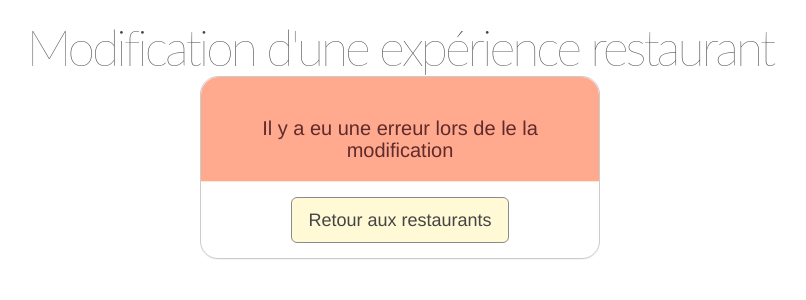
After one commit to MSanyat/Projet-Web, a PHP site: template templates/edit-error.phtml in a window 1280 px wide. The commit adds this page. Shown: the top 300 px of the page, without its empty margins (240-1046 px from the left). Run offline with PHP 8.4, Linux system fonts and the light colour scheme; the template is opened without the code that fills it, so the values that code supplies are empty; some libraries are stand-ins or nearby versions.

Commit message:
ajout d'une page edit-error

```diff
--- /dev/null
+++ b/templates/edit-error.phtml
@@ -0,0 +1,34 @@
+<!DOCTYPE html>
+<html>
+    <head>
+        <meta charset="utf-8"/>
+		<meta http-equiv="X-UA-Compatible" content="IE=edge">
+		<meta name="viewport" content="width=device-width, initial-scale=1">
+        <title>Modification d'une expérience restaurant</title>
+		<link href="css/bootstrap/css/bootstrap.min.css" rel="stylesheet">
+        <link href='css/stylesheet2.css' rel='stylesheet' type='text/css'>
+
+    </head>
+    <body id="body-form">
+        <h1>Modification d'une expérience restaurant</h1>
+
+
+		<div class="panel panel-warning">
+
+				<div  class="panel-heading">
+					<h2>Il y a eu une erreur lors de le la modification</h2>
+
+				</div>
+
+				<div  class="panel-body">
+					<button class="btn btn-lg btn-success"> <a href="/show-all"> Retour aux restaurants </a></button>
+				</div>
+
+
+
+		</div>
+
+
+
+    </body>
+</html>
--- a/templates/edit.phtml
+++ b/templates/edit.phtml
@@ -36,7 +36,7 @@
 
 
 
-			<form action="/edit-success" method="post" class="panel panel-warning" enctype="multipart/form-data" >
+			<form action="/edit" method="post" class="panel panel-warning" enctype="multipart/form-data" >
 
 				<div  class="panel-heading">
 					<h2>Modifier l'expérience chez <?=$name?></h2>
```
Also changed, not shown: src/routes.php (+5 -3 lines), public/img/125472e55cf88a2a.jpg (deleted), public/img/17825d17803451b3.jpg (deleted), public/img/f924091e1c43f9a2.jpg (deleted).
